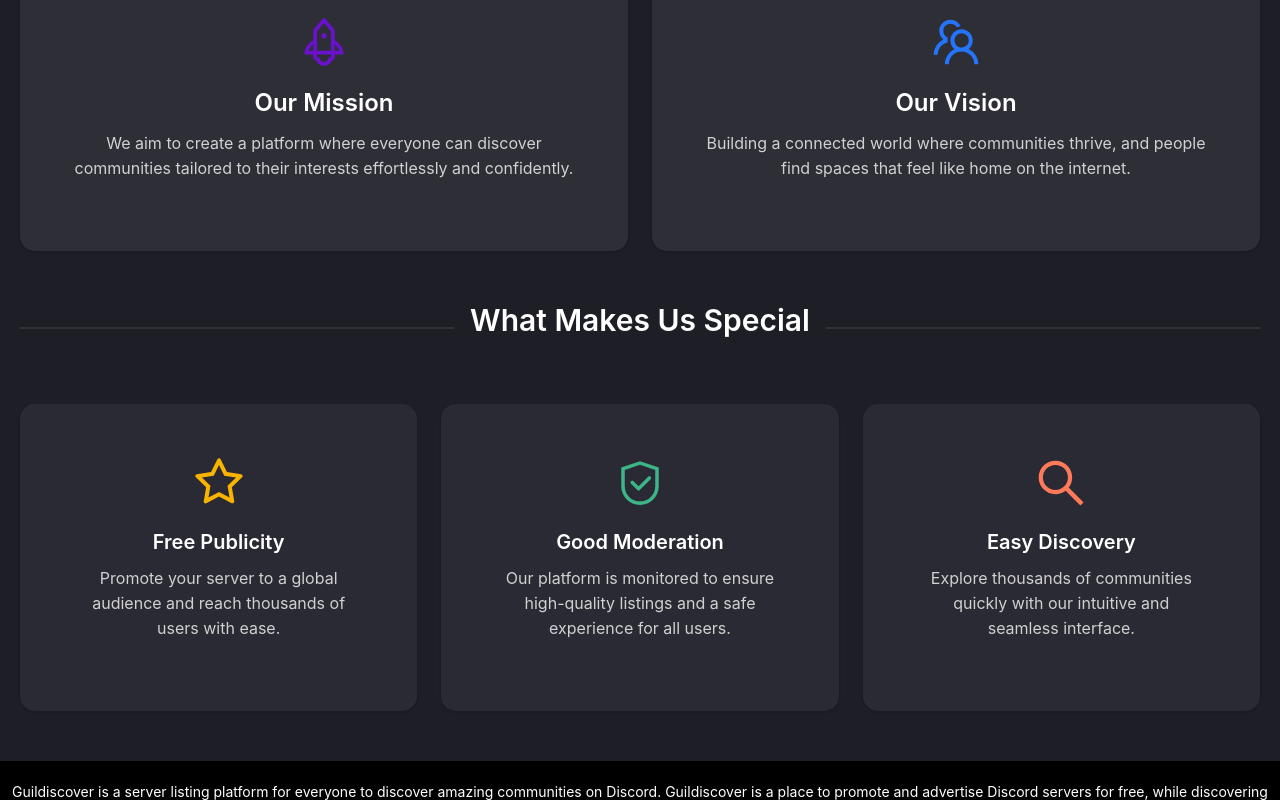
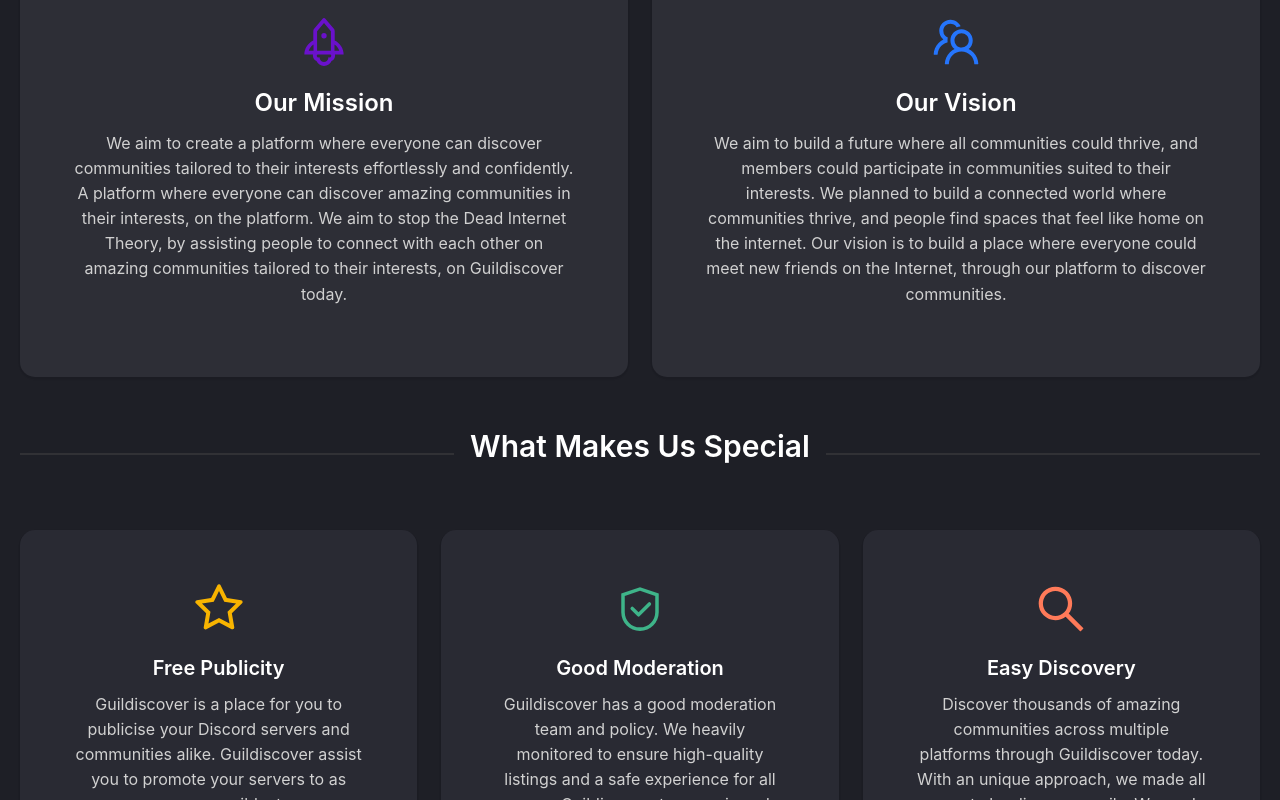
Before and after one commit to GuildDiscover/Main-Website, a React (Create React App) app: page /about in a window 1280 px wide. Shown: the part 420-1220 px from the top of the page. Built offline with nearby package versions, Linux system fonts and the light colour scheme.

Commit message:
Update About.js
Updated the text on the about page. No other codes has been made, in which it is reasonable to push it directly to the main branch. No changes is needed to monitor.

```diff
--- a/src/pages/About.js
+++ b/src/pages/About.js
@@ -52,7 +52,7 @@
             </Title>
             <Paragraph style={{ textAlign: "center", color: "#d1d1d1", fontSize: "16px" }}>
               We aim to create a platform where everyone can discover communities tailored to their interests
-              effortlessly and confidently.
+              effortlessly and confidently. A platform where everyone can discover amazing communities in their interests, on the platform. We aim to stop the Dead Internet Theory, by assisting people to connect with each other on amazing communities tailored to their interests, on Guildiscover today.
             </Paragraph>
           </Card>
         </Col>
@@ -72,8 +72,7 @@
               Our Vision
             </Title>
             <Paragraph style={{ textAlign: "center", color: "#d1d1d1", fontSize: "16px" }}>
-              Building a connected world where communities thrive, and people find spaces that feel like home
-              on the internet.
+              We aim to build a future where all communities could thrive, and members could participate in communities suited to their interests. We planned to build a connected world where communities thrive, and people find spaces that feel like home on the internet. Our vision is to build a place where everyone could meet new friends on the Internet, through our platform to discover communities.
             </Paragraph>
           </Card>
         </Col>
@@ -102,7 +101,7 @@
               Free Publicity
             </Title>
             <Paragraph style={{ textAlign: "center", color: "#d1d1d1", fontSize: "16px" }}>
-              Promote your server to a global audience and reach thousands of users with ease.
+              Guildiscover is a place for you to publicise your Discord servers and communities alike. Guildiscover assist you to promote your servers to as many users as possible, to ensure that your server get the growth it needed. Promote your server to a global audience and reach thousands of users with ease through Guildiscover.
             </Paragraph>
           </Card>
         </Col>
@@ -122,7 +121,7 @@
               Good Moderation
             </Title>
             <Paragraph style={{ textAlign: "center", color: "#d1d1d1", fontSize: "16px" }}>
-              Our platform is monitored to ensure high-quality listings and a safe experience for all users.
+              Guildiscover has a good moderation team and policy. We heavily monitored to ensure high-quality listings and a safe experience for all users. Guildiscover team reviewed and filtered through each and all communities carefully and strictly, which means our platform only have server that is safe that had passed our review.
             </Paragraph>
           </Card>
         </Col>
@@ -142,7 +141,7 @@
               Easy Discovery
             </Title>
             <Paragraph style={{ textAlign: "center", color: "#d1d1d1", fontSize: "16px" }}>
-              Explore thousands of communities quickly with our intuitive and seamless interface.
+              Discover thousands of amazing communities across multiple platforms through Guildiscover today. With an unique approach, we made all server to be discover easily. We made our platform for everyone to discover amazing communities with ease on the platform today.
             </Paragraph>
           </Card>
         </Col>
```
